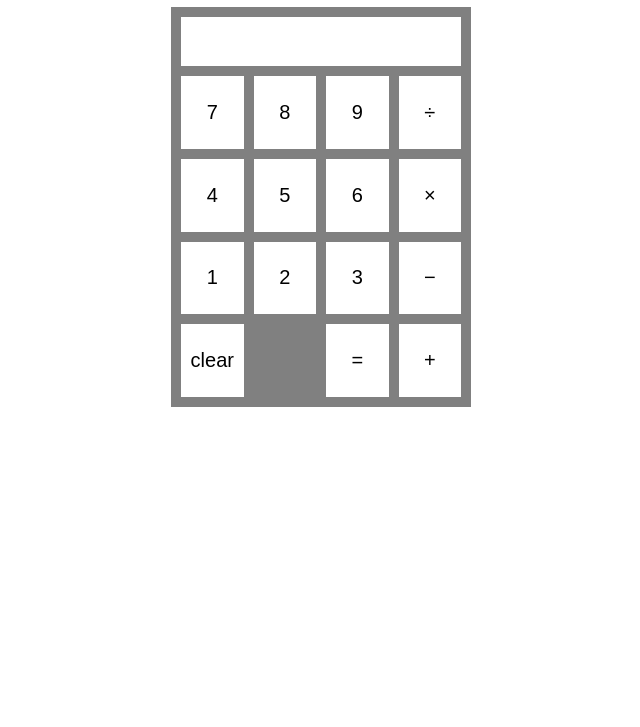
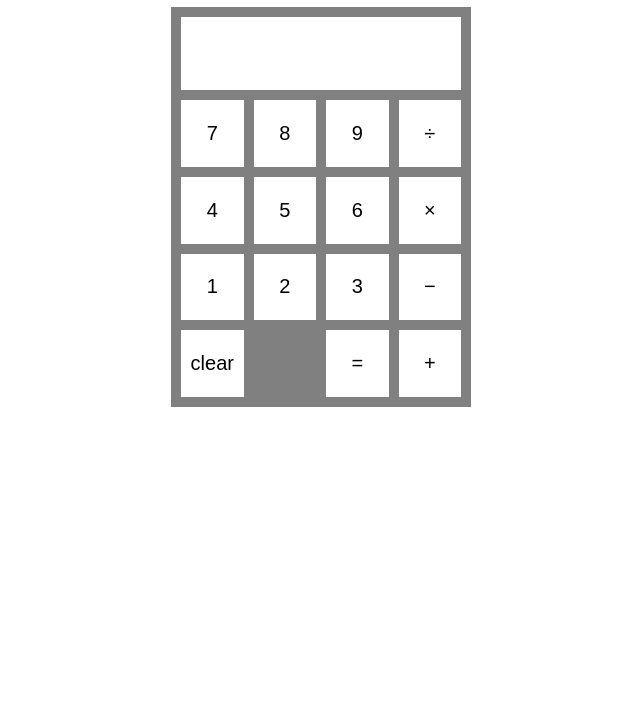
Before and after one commit to EventBridge/calculator, a plain HTML site: page index.html in a window 1280 px wide. Shown: the part 73-800 px from the top of the page, without its empty margins (319-959 px from the left). Drawn offline with Linux system fonts and the light colour scheme.

Commit message:
fixed display changing on input

```diff
--- a/styles.css
+++ b/styles.css
@@ -27,6 +27,7 @@ h1 {
     align-items: center;
     line-height: 30px;
     overflow: scroll;
+    min-height: 30px;
 }
 
 .calculator button {
```
